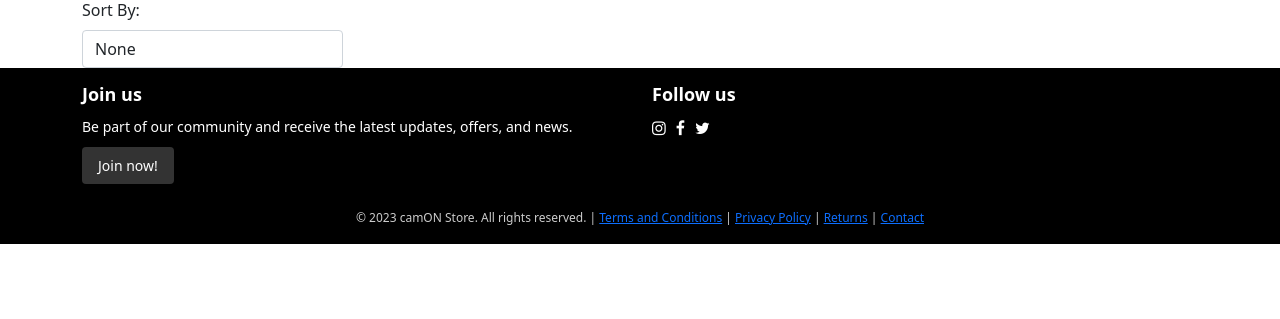
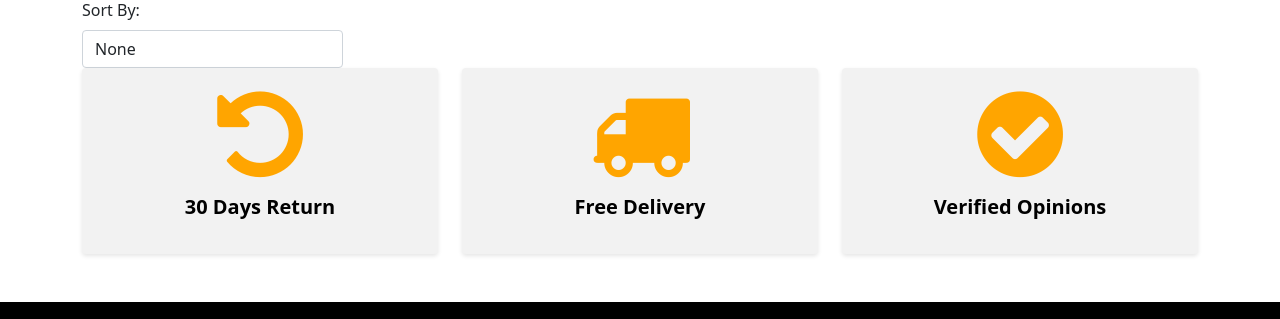
Before and after one commit to pSakowski/cam-shop, a React (Create React App) app in the folder client/: page / in a window 1280 px wide. Shown: the part 786-1105 px from the top of the page. Before the commit the page ends 1030 px from the top, so only its background shows below. Built offline with nearby package versions, Linux system fonts and the light colour scheme; no server answers.

Commit message:
add InfoBox

```diff
--- /dev/null
+++ b/client/src/components/common/InfoBox/InfoBox.js
@@ -0,0 +1,30 @@
+import React from 'react';
+import { Row, Col } from 'react-bootstrap';
+import styles from './InfoBox.module.scss';
+
+const InfoBox = () => {
+  return (
+    <Row className={styles.infoBox}>
+      <Col>
+        <div className={styles.infoItem}>
+          <i className="fa fa-rotate-left"></i>
+          <p>30 Days Return</p>
+        </div>
+      </Col>
+      <Col>
+        <div className={styles.infoItem}>
+          <i className="fa fa-truck"></i>
+          <p>Free Delivery</p>
+        </div>
+      </Col>
+      <Col>
+        <div className={styles.infoItem}>
+          <i className="fa fa-check-circle"></i>
+          <p>Verified Opinions</p>
+        </div>
+      </Col>
+    </Row>
+  );
+};
+
+export default InfoBox;
--- /dev/null
+++ b/client/src/components/common/InfoBox/InfoBox.module.scss
@@ -0,0 +1,34 @@
+.infoBox {
+    margin-bottom: 2rem;
+
+    .infoItem {
+      display: flex;
+      align-items: center;
+      justify-content: center;
+      flex-direction: column;
+      padding: 1rem;
+      background-color: #f2f2f2;
+      border-radius: 4px;
+      margin-bottom: 1rem;
+      box-shadow: 0 2px 4px rgba(0, 0, 0, 0.1);
+      transition: all 0.3s ease;
+
+      &:hover {
+        transform: translateY(-2px);
+        box-shadow: 0 4px 8px rgba(0, 0, 0, 0.1);
+      }
+
+      i {
+        font-size: 100px;
+        margin-bottom: 0.5rem;
+        color: orange;
+      }
+
+      p {
+        font-size: 20px;
+        font-weight: bold;
+        text-align: center;
+        color: black;
+      }
+    }
+  }
--- a/client/src/components/pages/Home/Home.js
+++ b/client/src/components/pages/Home/Home.js
@@ -1,12 +1,15 @@
+import React from 'react';
 import { Container } from 'react-bootstrap';
 import Products from '../Products/Products';
 import ProductCarousel from '../../features/ProductCarousel/ProductCarousel';
+import InfoBox from '../../common/InfoBox/InfoBox';
 
 const Home = () => (
   <div>
     <ProductCarousel />
     <Container>
       <Products />
+      <InfoBox />
     </Container>
   </div>
 );
```
